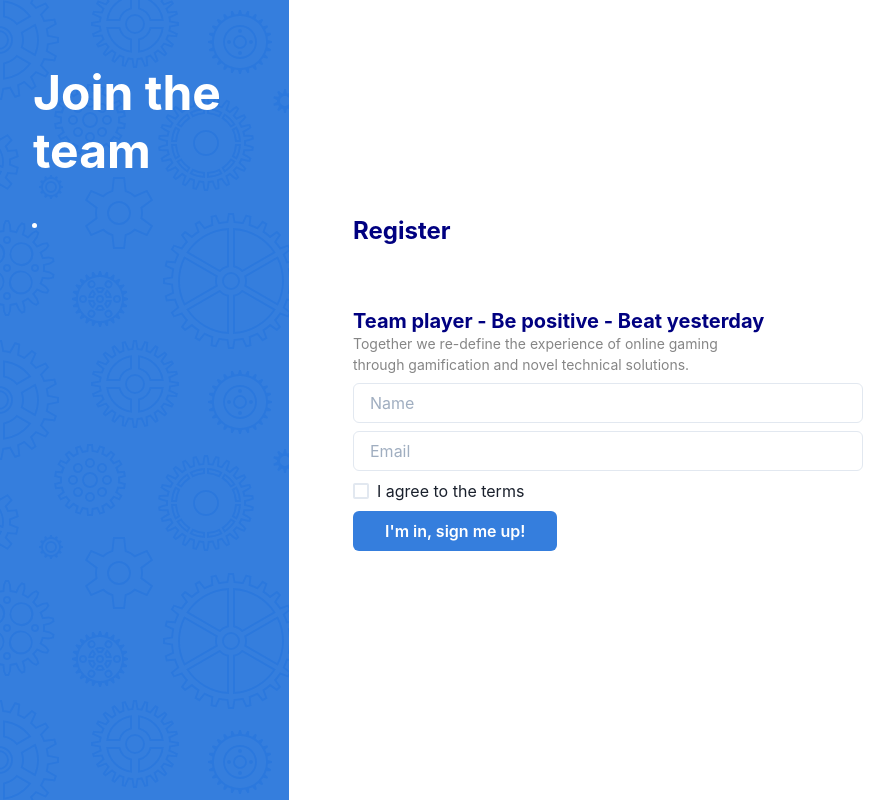
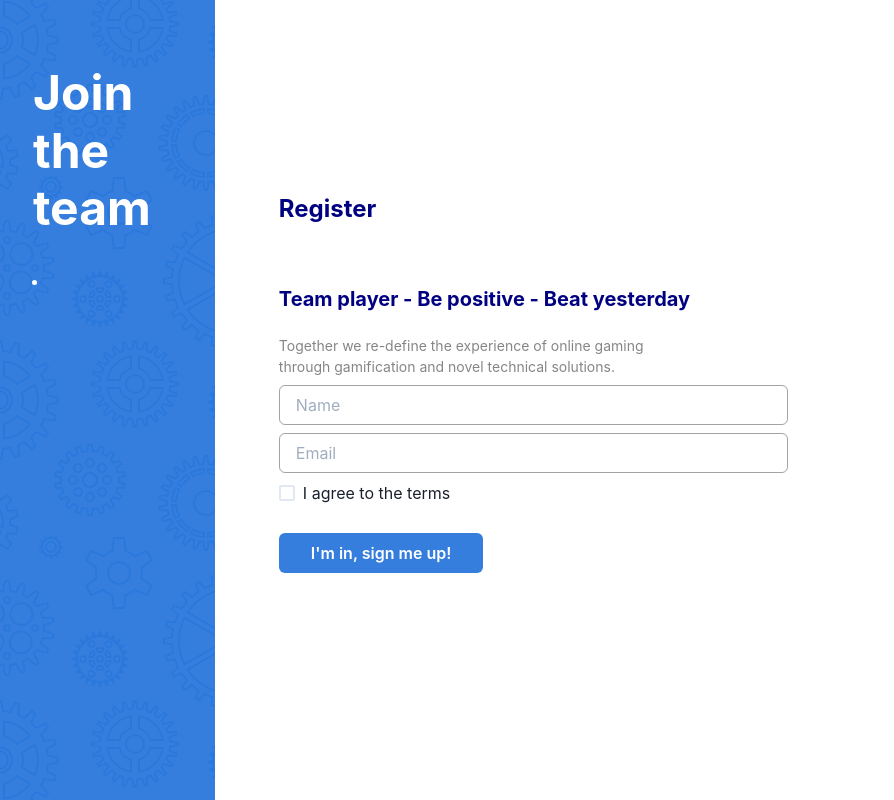
Before and after one commit to marcusgardh/Join-the-team, a React (Create React App) app: page / in a window 1280 px wide. Shown: the whole page, without its empty margins (31-925 px from the left). Built offline with nearby package versions, Linux system fonts and the light colour scheme; no server answers.

Commit message:
additional styling

```diff
--- a/src/components/InfoSection.tsx
+++ b/src/components/InfoSection.tsx
@@ -17,6 +17,7 @@ export const InfoSection: React.FC = () => {
       <Heading
         as="h3"
         fontSize="1.25rem"
+        marginBottom={{ base: "1rem", lg: "1.5rem" }}
         textColor="navy"
         textAlign={{ base: "center", lg: "start" }}
       >
--- a/src/components/ListForm.tsx
+++ b/src/components/ListForm.tsx
@@ -1,20 +1,30 @@
 import {
   Box,
   Button,
+  chakra,
   Checkbox,
   Flex,
   FormControl,
   FormErrorMessage,
   FormLabel,
+  HTMLChakraProps,
   Input,
 } from "@chakra-ui/react";
 import { Formik, Form, Field, FieldProps } from "formik";
+import { HTMLMotionProps, motion } from "framer-motion";
 import React from "react";
 import * as Yup from "yup";
 
 interface ListFormProps {
   sendName(name: string): void;
 }
+
+type Merge<P, T> = Omit<P, keyof T> & T;
+type MotionButtonProps = Merge<
+  HTMLChakraProps<"button">,
+  HTMLMotionProps<"button">
+>;
+export const MotionButton: React.FC<MotionButtonProps> = motion(Button);
 
 export const ListForm: React.FC<ListFormProps> = ({
   sendName,
@@ -55,6 +65,7 @@ export const ListForm: React.FC<ListFormProps> = ({
                     type="text"
                     name="name"
                     placeholder="Name"
+                    borderColor="blackAlpha.500"
                   />
                   <FormErrorMessage>{form.errors.name}</FormErrorMessage>
                 </FormControl>
@@ -74,6 +85,7 @@ export const ListForm: React.FC<ListFormProps> = ({
                     type="email"
                     name="email"
                     placeholder="Email"
+                    borderColor="blackAlpha.500"
                   />
                   <FormErrorMessage>{form.errors.email}</FormErrorMessage>
                 </FormControl>
@@ -84,7 +96,7 @@ export const ListForm: React.FC<ListFormProps> = ({
               {({ field, form }: FieldProps) => (
                 <FormControl
                   isInvalid={!!(form.errors.terms && form.touched.terms)}
-                  marginBottom={{ md: "0.5rem" }}
+                  marginBottom={{ md: "1.75rem" }}
                   marginX="auto"
                   width={{ base: "75%", md: "100%" }}
                 >
@@ -112,15 +124,29 @@ export const ListForm: React.FC<ListFormProps> = ({
               )}
             </Field>
             <Flex justifyContent={{ base: "center", md: "start" }}>
-              <Button
+              {/* <motion.div whileHover={{ scale: 1.1 }}> */}
+              {/* <Button
                 type="submit"
                 background="#357edd"
                 color="white"
+                _hover={{ background: "#357edd" }}
                 paddingX="2rem"
                 marginBottom="2rem"
               >
                 I'm in, sign me up!
-              </Button>
+              </Button> */}
+              <MotionButton
+                type="submit"
+                background="#357edd"
+                color="white"
+                _hover={{ background: "#357edd" }}
+                paddingX="2rem"
+                marginBottom="2rem"
+                whileHover={{ scale: 1.05 }}
+              >
+                I'm in, sign me up!
+              </MotionButton>
+              {/* </motion.div> */}
             </Flex>
           </Form>
         )}
--- a/src/components/TeamDisplay/TeamDisplay.tsx
+++ b/src/components/TeamDisplay/TeamDisplay.tsx
@@ -11,7 +11,7 @@ export const TeamDisplay: React.FC<TeamDisplayProps> = ({
 }: TeamDisplayProps) => {
   return (
     <Box
-      width={{ base: "full", md: "25%" }}
+      width={{ base: "full", md: "25%", lg: "min" }}
       height="full"
       paddingX={{ lg: "4rem" }}
       paddingY="2rem"
```
